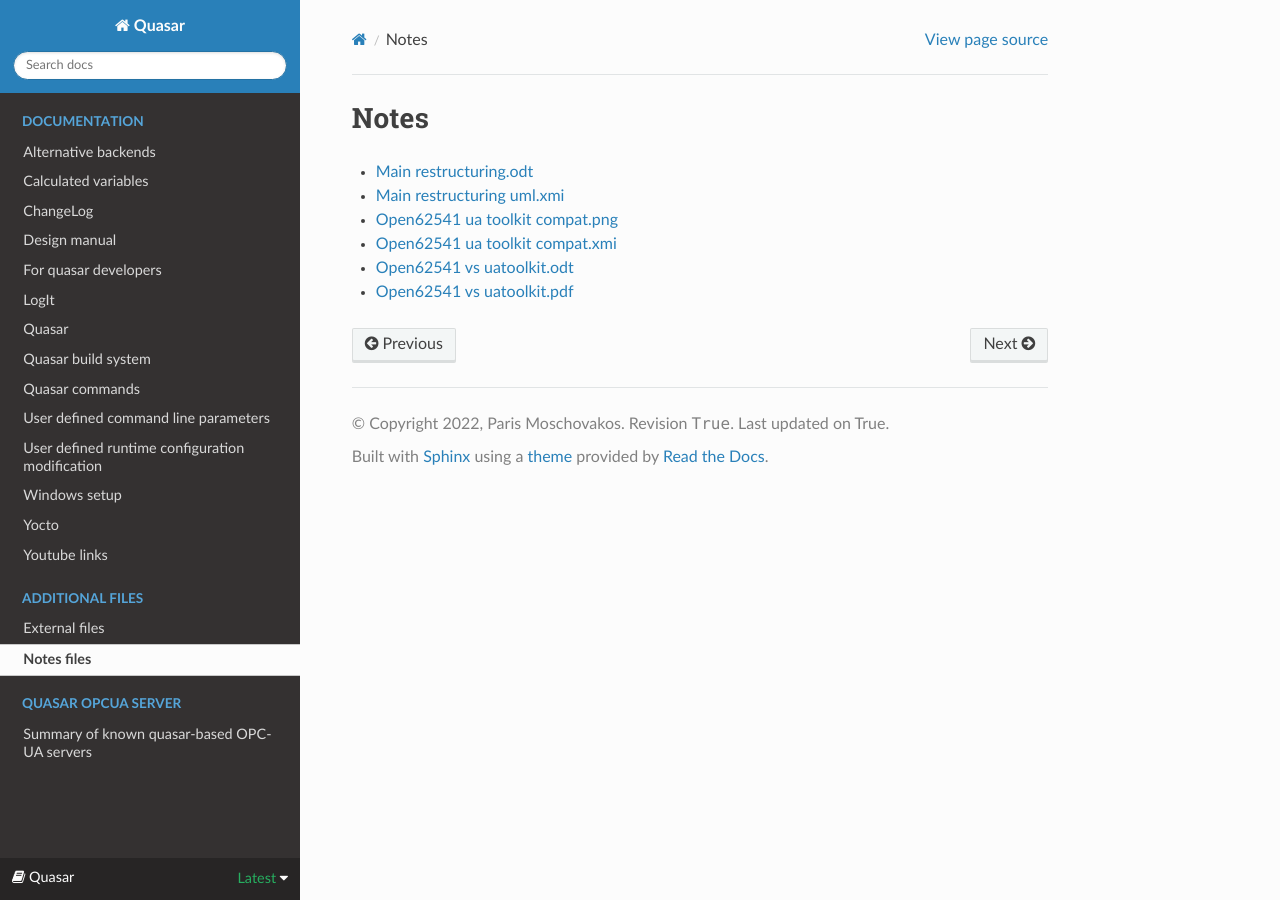
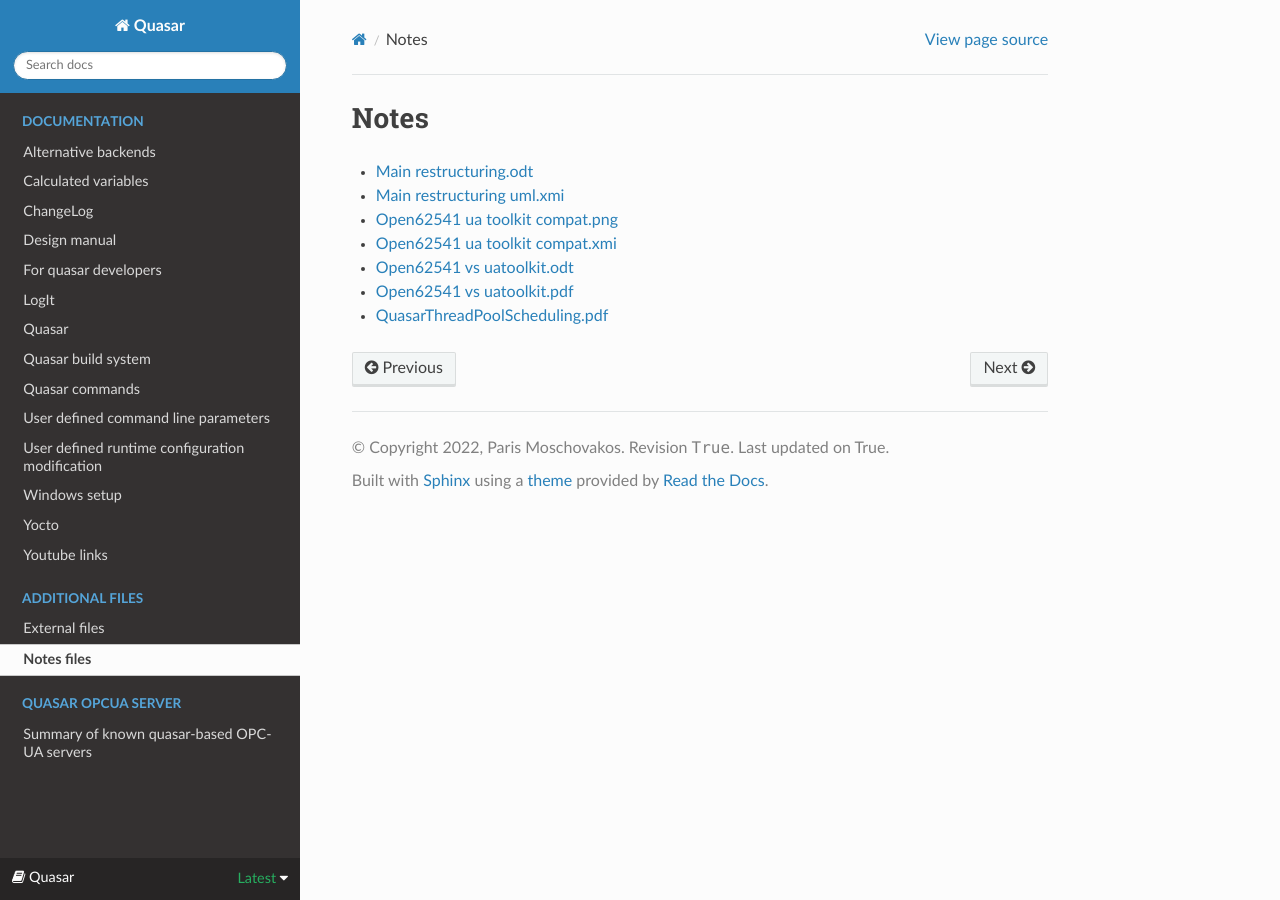
Before and after one commit to quasar-team/quasar, a Sphinx documentation site: the page built from Documentation/source/notes_files.rst, in a window 1280 px wide. Built offline with Sphinx 7.4.7 and the Read the Docs theme 2.0.0, drawn with Linux system fonts in a browser that asks for light colours.

Commit message:
OPCUA-2863 Update quasar notes and external files

```diff
--- a/Documentation/source/notes_files.rst
+++ b/Documentation/source/notes_files.rst
@@ -1,9 +1,10 @@
 Notes
 ================
 
-- `Main restructuring.odt <https://raw.githubusercontent.com/parasxos/quasar/master/Documentation/Notes/Main_restructuring.odt>`_
-- `Main restructuring uml.xmi <https://raw.githubusercontent.com/parasxos/quasar/master/Documentation/Notes/Main_restructuring_UML.xmi>`_
-- `Open62541 ua toolkit compat.png <https://raw.githubusercontent.com/parasxos/quasar/master/Documentation/Notes/Open62541_UaToolkit_compat.png>`_
-- `Open62541 ua toolkit compat.xmi <https://raw.githubusercontent.com/parasxos/quasar/master/Documentation/Notes/Open62541_UaToolkit_compat.xmi>`_
-- `Open62541 vs uatoolkit.odt <https://raw.githubusercontent.com/parasxos/quasar/master/Documentation/Notes/open62541_vs_uatoolkit.odt>`_
-- `Open62541 vs uatoolkit.pdf <https://raw.githubusercontent.com/parasxos/quasar/master/Documentation/Notes/open62541_vs_uatoolkit.pdf>`_
+- `Main restructuring.odt <https://raw.githubusercontent.com/quasar/quasar/master/Documentation/Notes/Main_restructuring.odt>`_
+- `Main restructuring uml.xmi <https://raw.githubusercontent.com/quasar/quasar/master/Documentation/Notes/Main_restructuring_UML.xmi>`_
+- `Open62541 ua toolkit compat.png <https://raw.githubusercontent.com/quasar/quasar/master/Documentation/Notes/Open62541_UaToolkit_compat.png>`_
+- `Open62541 ua toolkit compat.xmi <https://raw.githubusercontent.com/quasar/quasar/master/Documentation/Notes/Open62541_UaToolkit_compat.xmi>`_
+- `Open62541 vs uatoolkit.odt <https://raw.githubusercontent.com/quasar/quasar/master/Documentation/Notes/open62541_vs_uatoolkit.odt>`_
+- `Open62541 vs uatoolkit.pdf <https://raw.githubusercontent.com/quasar/quasar/master/Documentation/Notes/open62541_vs_uatoolkit.pdf>`_
+- `QuasarThreadPoolScheduling.pdf <https://raw.githubusercontent.com/quasar/quasar/master/Documentation/Notes/QuasarThreadPoolScheduling.pdf>`_
```
Also changed, not shown: Documentation/source/external_files.rst (+5 -5 lines).
